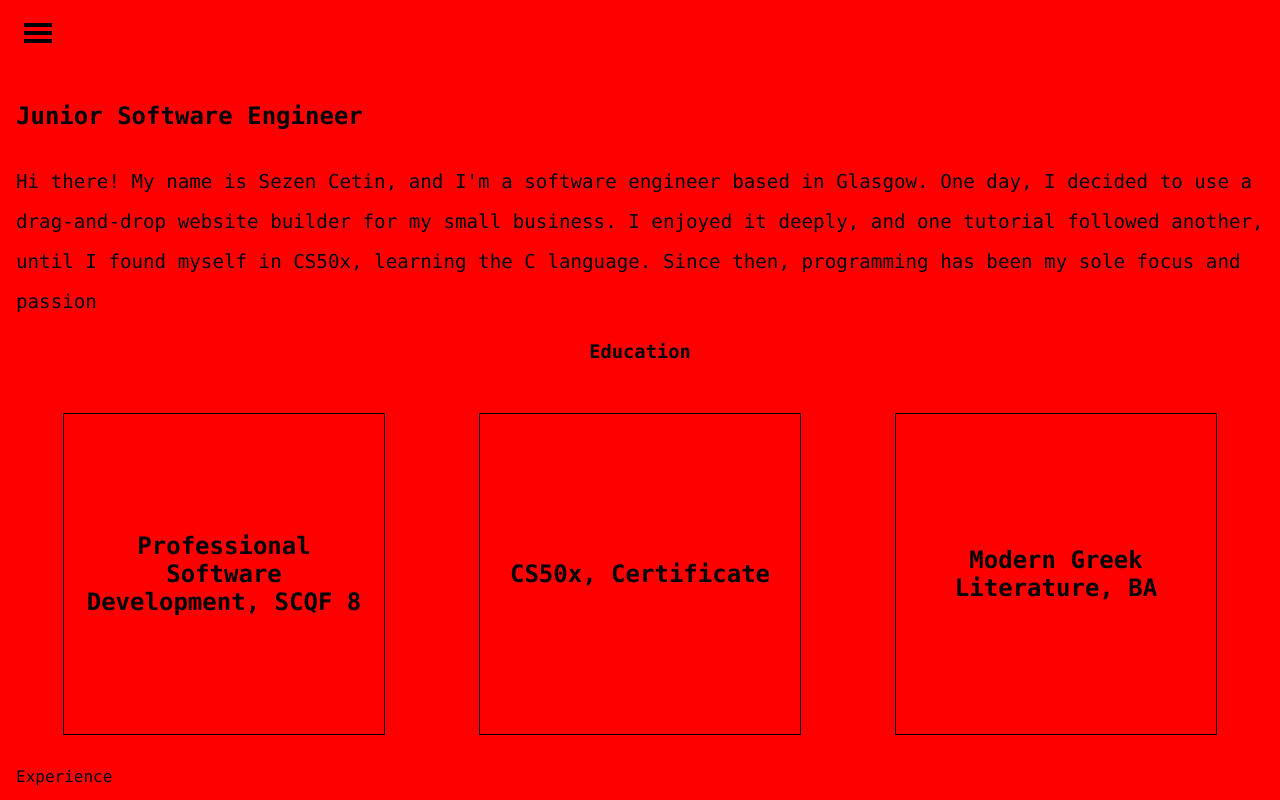
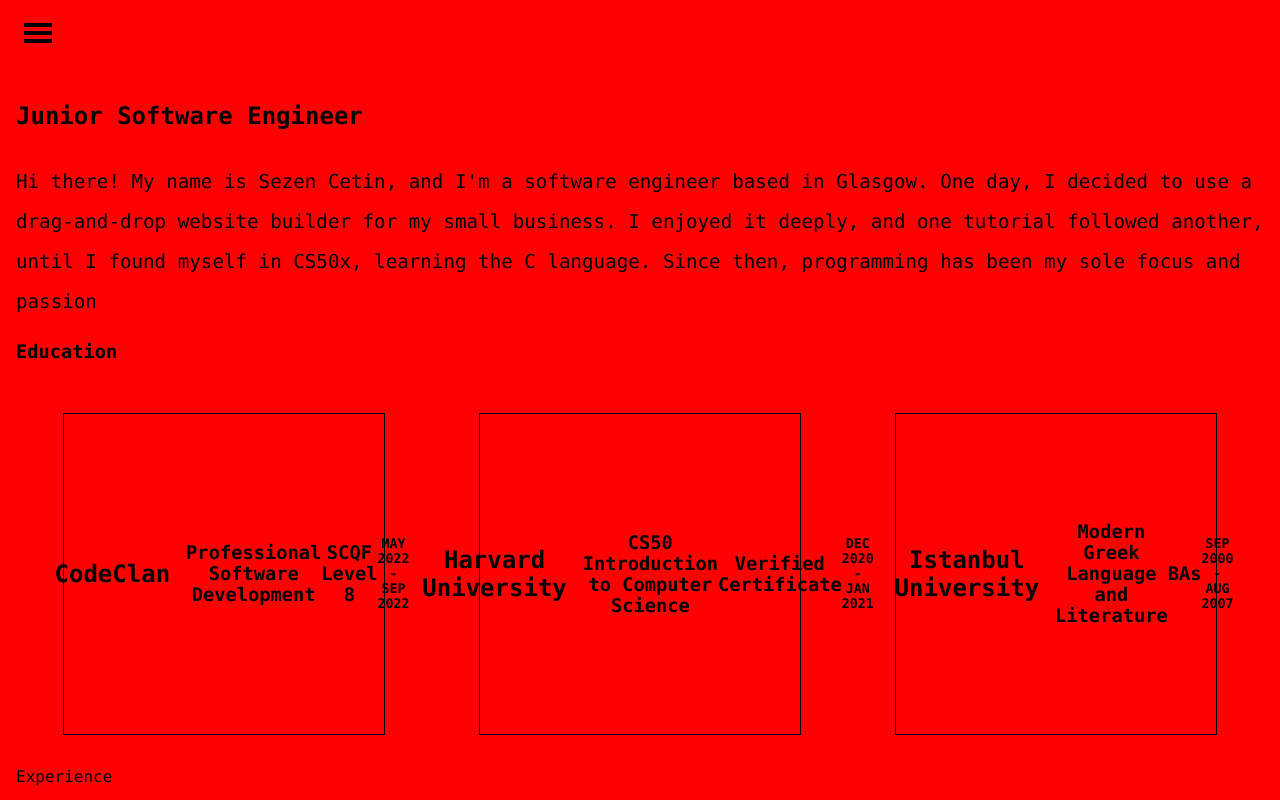
Before and after one commit to Cetins/ctns, a React (Create React App) app: page /about in a window 1280 px wide. Built offline with nearby package versions, Linux system fonts and the light colour scheme; a web font is replaced by a local one.

Commit message:
education section re structured

```diff
--- a/src/components/Education.jsx
+++ b/src/components/Education.jsx
@@ -4,17 +4,18 @@ const Education = () => {
   return (
     <div>
       <header>
-        <h3 className='centered-text'>Education</h3>
+        <h3 className='centered-md-title'>Education</h3>
       </header>
       <main className='education-cards'>
         <section class="flip-card">
           <div class="flip-card-inner">
             <div class="flip-card-front">
-              <h2>Professional Software Development, SCQF 8</h2>
+              <h2>CodeClan</h2>
+              <h3>Professional Software Development</h3>
+              <h3>SCQF Level 8</h3>
+              <h5>MAY 2022 - SEP 2022</h5>
             </div>
             <div class="flip-card-back">
-              <h3>CodeClan</h3>
-              <h6>MAY 2022 - SEP 2022</h6>
               <ul className='bullet-points'>
                 <li>Python, JavaScript, Java</li>
                 <li>Database development with SQL, MongoDB</li>
@@ -27,11 +28,12 @@ const Education = () => {
         <section class="flip-card">
           <div class="flip-card-inner">
             <div class="flip-card-front">
-              <h2>CS50x, Certificate</h2>
+              <h2>Harvard University</h2>
+              <h3>CS50 Introduction to Computer Science</h3>
+              <h3>Verified Certificate</h3>
+              <h5>DEC 2020 - JAN 2021</h5>
             </div>
             <div class="flip-card-back">
-              <h3>Harvard University</h3>
-              <h6>DEC 2020 - JAN 2021</h6>
               <ul className='bullet-points'>
                 <li>C, Python, SQL</li>
                 <li>Designing Algorithms with C</li>
@@ -44,15 +46,15 @@ const Education = () => {
         <section class="flip-card">
           <div class="flip-card-inner">
             <div class="flip-card-front">
-              <h2>Modern Greek Literature, BA</h2>
+              <h2>Istanbul University</h2>
+              <h3>Modern Greek Language and Literature</h3>
+              <h3>BAs</h3>
+              <h5>SEP 2000 - AUG 2007</h5>
             </div>
             <div class="flip-card-back">
-              <h3>Istanbul University</h3>
-              <h6>SEP 2000 - AUG 2007</h6>
               <ul className='bullet-points'>
                 <li>Evolution of Greek literature</li>
-                <li>Ancient Greek History</li>
-                <li>Modern literature</li>
+                <li>Greek Mythology</li>
               </ul>
             </div>
           </div>
```
